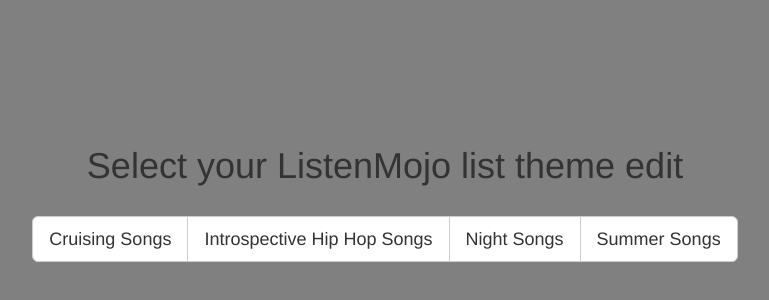
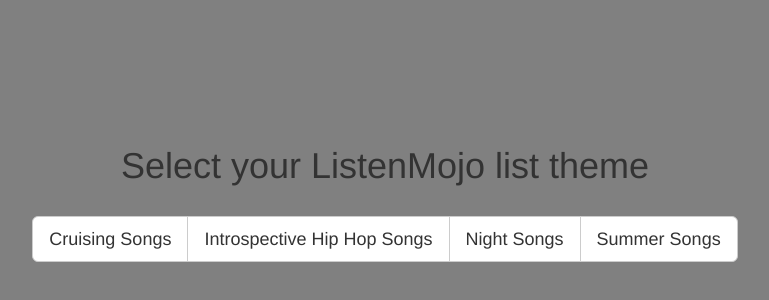
Before and after one commit to ylemberg/top10s, a plain HTML site: page index.html in a window 1280 px wide. Shown: the part 104-404 px from the top of the page, without its empty margins (255-1024 px from the left). Drawn offline with Linux system fonts and the light colour scheme.

Commit message:
Update index.html

```diff
--- a/index.html
+++ b/index.html
@@ -28,7 +28,7 @@
 
 <body>
     <div id="homepage">
-        <h1>Select your ListenMojo list theme edit</h1>
+        <h1>Select your ListenMojo list theme</h1>
         <br>
         <div class="btn-group" role="group">
             <div class="btn-group" role="group">
```
